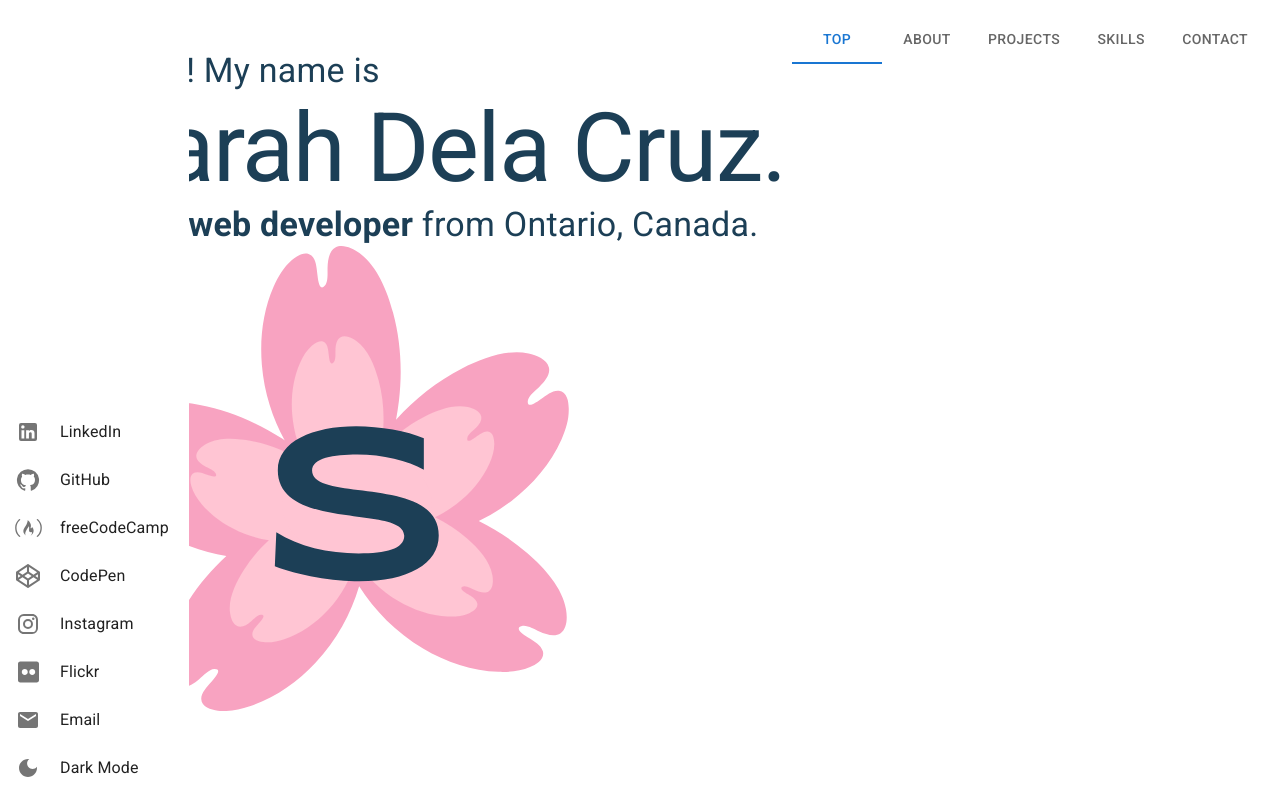
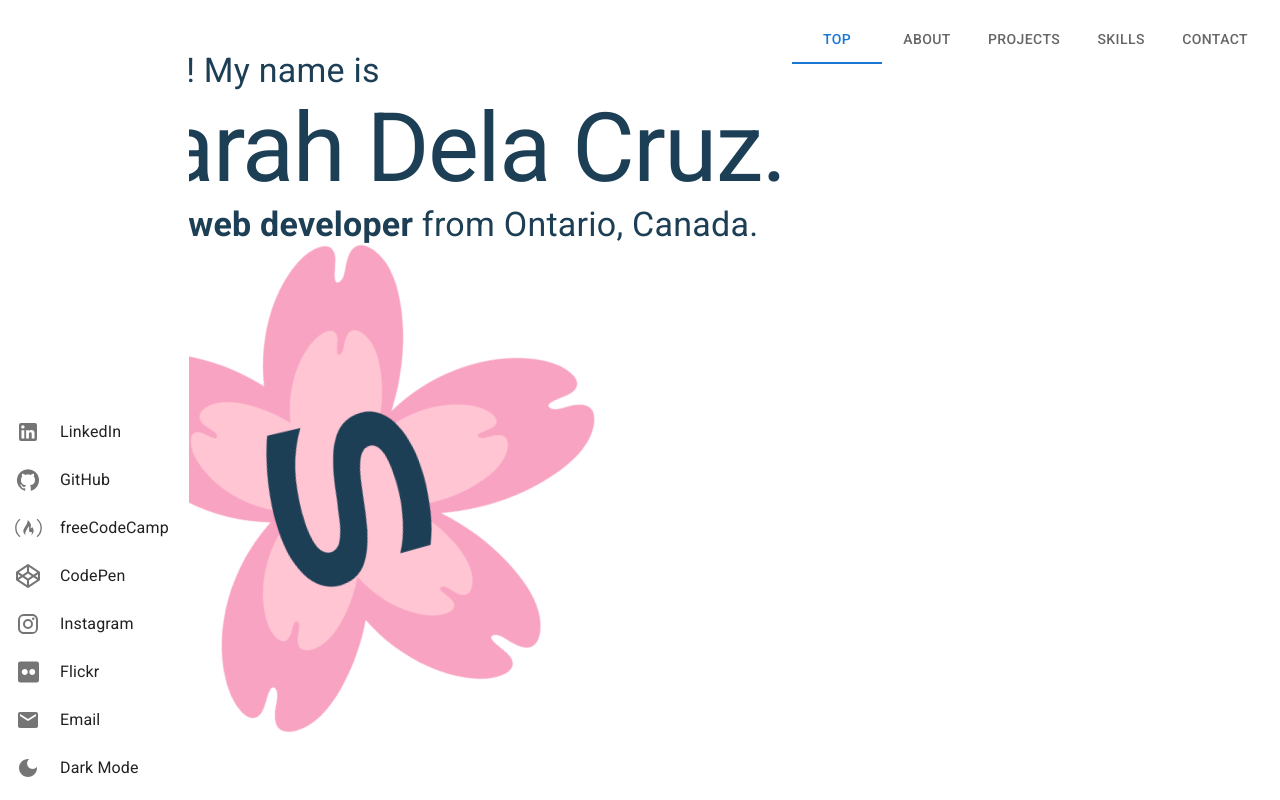
Before and after one commit to sarahdeecee/sarahdeecee.github.io, a React (Create React App) app: page / in a window 1280 px wide. Shown: the top 800 px of the page. Built offline with nearby package versions, Linux system fonts and the light colour scheme.

Commit message:
update styling, add logo animation

```diff
--- a/src/App.css
+++ b/src/App.css
@@ -100,3 +100,18 @@
   max-width: 5rem;
   margin-bottom: 5px;
 }
+
+@media (prefers-reduced-motion: no-preference) {
+  #landing-logo {
+    animation: logo-spin infinite 30s linear;
+  }
+}
+
+@keyframes logo-spin {
+  from {
+    transform: rotate(0deg);
+  }
+  to {
+    transform: rotate(360deg);
+  }
+}
--- a/src/pages/Contact.js
+++ b/src/pages/Contact.js
@@ -1,8 +1,10 @@
+import { Typography } from "@mui/material";
+
 function Contact() {
   return (
     <section className="page" id="contact">
       <article>
-        <h2>Let's get in touch!</h2>
+        <Typography variant="h2">Let's get in touch!</Typography>
       </article>
     </section>
   );
```
